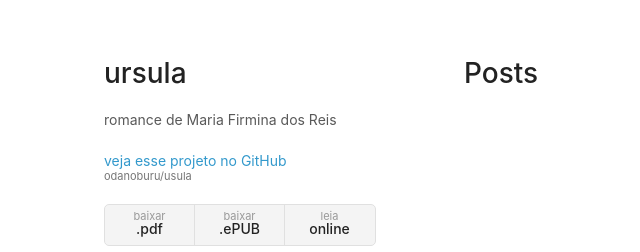
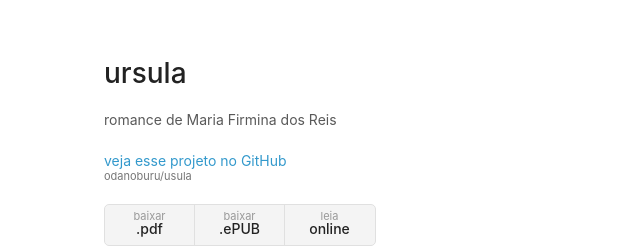
Before and after one commit to odanoburu/ursula, a Jekyll site: the page built from index.html, in a window 1280 px wide. Shown: the top 252 px of the page, without its empty margins (106-746 px from the left). Built offline with Jekyll 4.4.1, drawn with Linux system fonts in a browser that asks for light colours.

Commit message:
Update index.html

```diff
--- a/index.html
+++ b/index.html
@@ -1,24 +1,4 @@
 ---
 layout: default
 ---
-
-<div class="home">
-
-  <h1 class="page-heading">Posts</h1>
-
-  <ul class="post-list">
-    {% for post in site.posts %}
-	{% if post.lang == "pt" %}
-      <li>
-        <span class="post-meta">{{ post.date | date: "%b %-d, %Y" }}</span>
-
-        <h2>
-          <a class="post-link" href="{{ post.url | prepend: site.baseurl }}">{{ post.title }}</a>
-        </h2>
-          <h4> <article>{{ post.excerpt }}</article> </h4>
-      </li>
-	{% endif %}
-    {% endfor %}
-  </ul>
-
-</div>
+{{ include sobre.md }}
```
